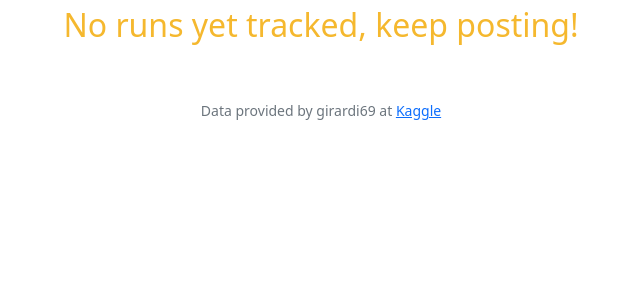
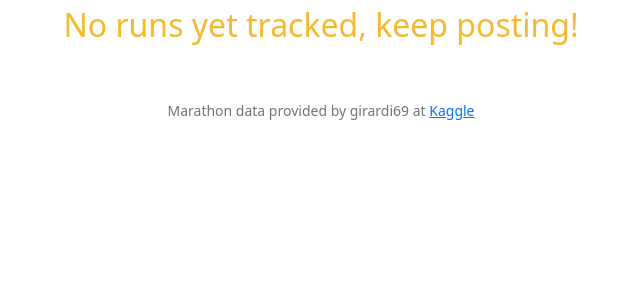
Before and after one commit to pavlovajane/cs50-final-project, a Flask app: page / in a window 1280 px wide. Shown: the part 174-469 px from the top of the page, without its empty margins (319-959 px from the left). Run offline with Flask 2, Linux system fonts and the light colour scheme; a user stored in the database is signed in.

Commit message:
Minor changes to the footer

```diff
--- a/templates/layout.html
+++ b/templates/layout.html
@@ -75,7 +75,7 @@
         </main>
 
         <footer class="mb-5 small text-center text-muted">
-            Data provided by girardi69 at <a
+            Marathon data provided by girardi69 at <a
                 href="https://www.kaggle.com/datasets/girardi69/marathon-time-predictions" target="_blank" rel="noopener noreferrer">Kaggle</a>
         </footer>
     </body>
```
